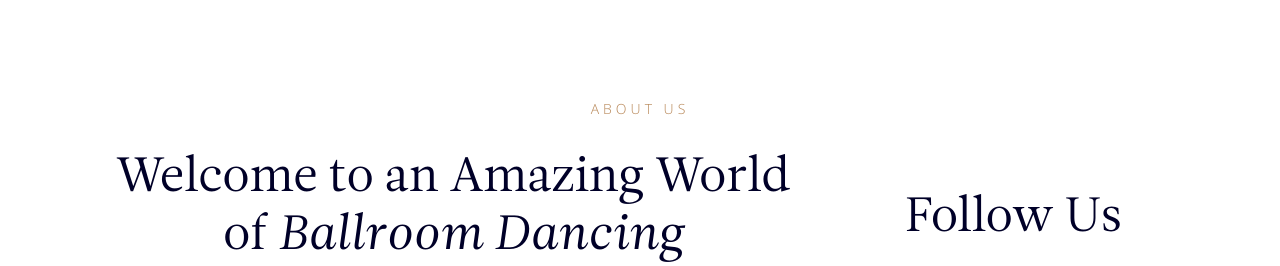
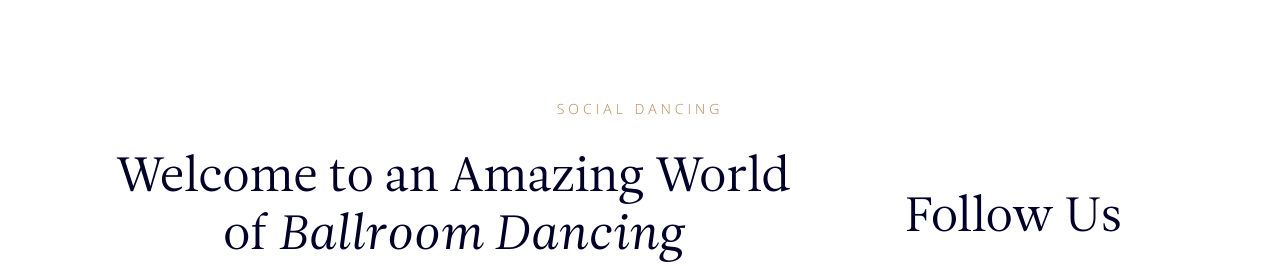
Before and after one commit to FeralGroundhog/ballroomboutique, a Jekyll site: the page built from index.html, in a window 1280 px wide and 900 px high, scrolled down 670 px. Shown: the part 161-427 px from the top of the window. Built offline with Jekyll 4.4.1, drawn with Linux system fonts in a browser that asks for light colours; grey boxes are pictures that could not be loaded.

Commit message:
update section title to social dancing

```diff
--- a/index.html
+++ b/index.html
@@ -83,7 +83,7 @@
   <div class='row'>
     <div class='large-12 columns large-centered'>
       <div class="section-title">
-        <p class="small-title">About Us</p>
+        <p class="small-title">Social Dancing</p>
         <div class='row'>
           <div class='large-8 medium-12 small-12 columns'>
           <h2>Welcome to an Amazing World of <em>Ballroom Dancing</em></h2>
```
